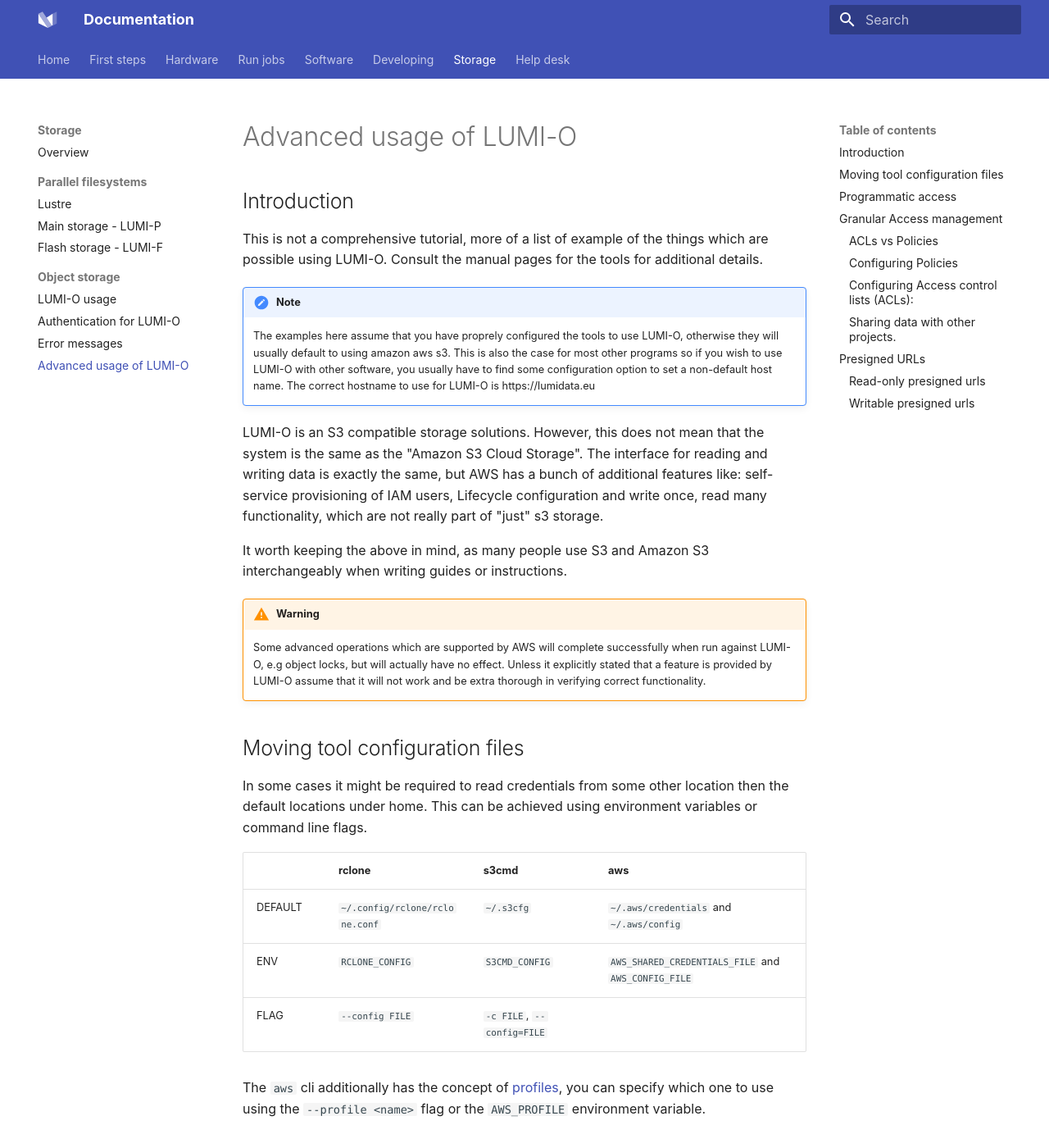
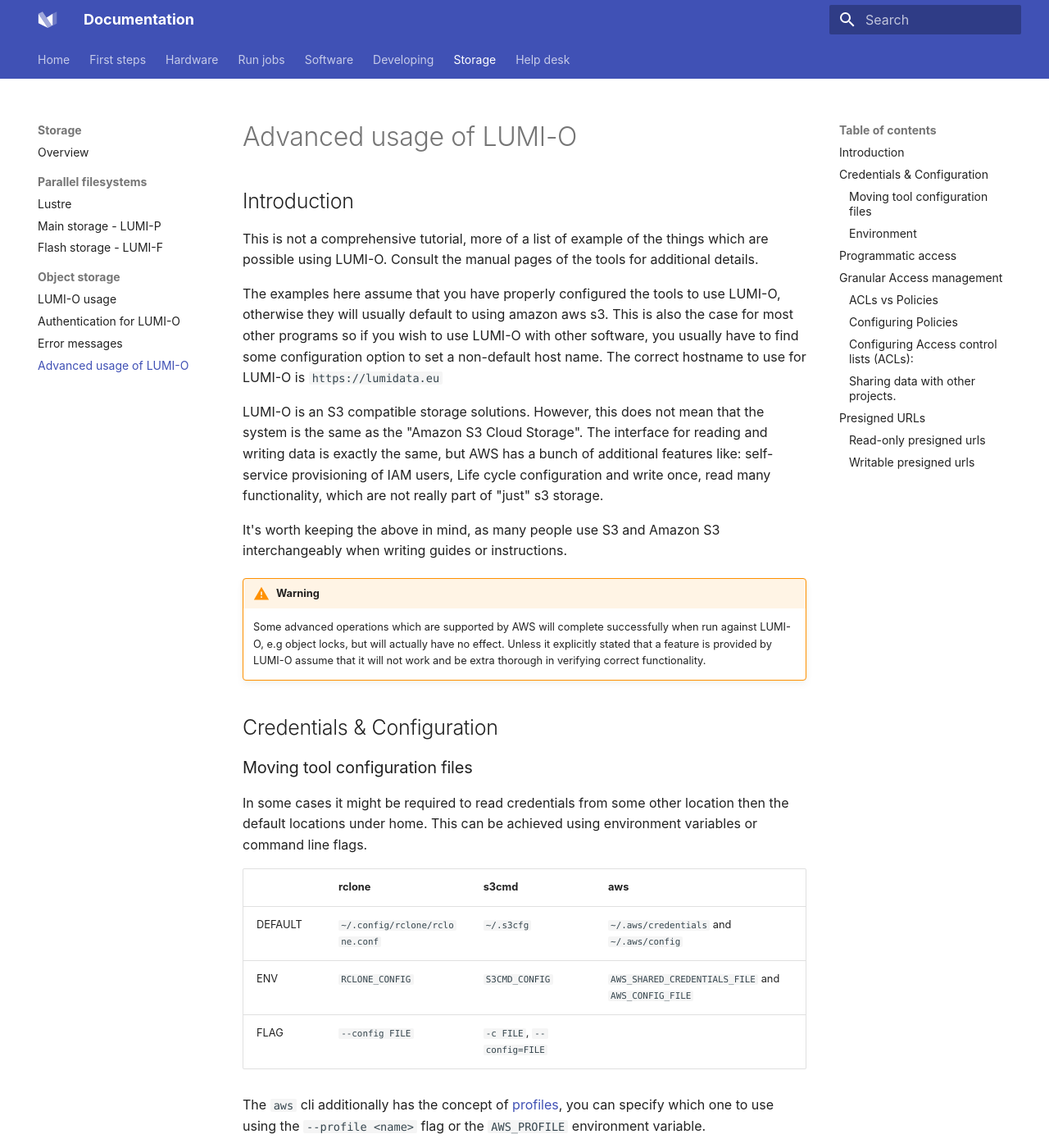
Before and after one commit to Lumi-supercomputer/lumi-userguide, an MkDocs documentation site: the page built from docs/storage/lumio/advanced.md, in a window 1280 px wide and 1400 px high. Shown: the whole window at 82% size. Built offline with MkDocs 1.6.1 and Material for MkDocs 9.7.7, drawn with Linux system fonts in a browser that asks for light colours; some of the changed text lies outside the part shown.

````diff
--- a/docs/storage/lumio/advanced.md
+++ b/docs/storage/lumio/advanced.md
@@ -4,21 +4,19 @@
 
 This is not a comprehensive tutorial, more of
 a list of example of the things which are possible using LUMI-O.
-Consult the manual pages for the tools for additional details.
+Consult the manual pages of the tools for additional details.
 
-
-!!! note
-	The examples here assume that you have proprely configured the tools to use LUMI-O,
-	otherwise they will usually default to using amazon aws s3. This is also the case for most other programs
-	so if you wish to use LUMI-O with other software, you usually have to find some configuration option to set a non-default
-	host name. The correct hostname to use for LUMI-O is https://lumidata.eu
+The examples here assume that you have properly configured the tools to use LUMI-O,
+otherwise they will usually default to using amazon aws s3. This is also the case for most other programs
+so if you wish to use LUMI-O with other software, you usually have to find some configuration option to set a non-default
+host name. The correct hostname to use for LUMI-O is `https://lumidata.eu`
 
 LUMI-O is an S3 compatible storage solutions. However, this does not mean
 that the system is the same as the "Amazon S3 Cloud Storage". The interface for reading and writing data
 is exactly the same, but AWS has a bunch of additional features like: self-service provisioning of IAM users,
-Lifecycle configuration and write once, read many functionality, which are not really part of "just" s3 storage.
+Life cycle configuration and write once, read many functionality, which are not really part of "just" s3 storage.
 
-It worth keeping the above in mind, as many people use S3 and Amazon S3 interchangeably
+It's worth keeping the above in mind, as many people use S3 and Amazon S3 interchangeably
 when writing guides or instructions.
 
 !!! warning
@@ -26,7 +24,9 @@ when writing guides or instructions.
 	LUMI-O, e.g object locks, but will actually have no effect. Unless it explicitly stated that a feature
 	is provided by LUMI-O assume that it will not work and be extra thorough in verifying correct functionality.
 
-## Moving tool configuration files
+## Credentials & Configuration
+
+### Moving tool configuration files
 
 In some cases it might be required to read
 credentials from some other location then the default
@@ -41,6 +41,17 @@ locations under home. This can be achieved using environment variables or comman
 
 The `aws` cli additionally has the concept of [profiles](https://docs.aws.amazon.com/cli/latest/userguide/cli-configure-files.html), you can specify
 which one to use using the `--profile <name>` flag or the `AWS_PROFILE` environment variable.
+
+### Environment
+
+Most programs will use the environment variables `AWS_ACCESS_KEY_ID` and `AWS_SECRET_ACCESS_KEY`
+when trying to authenticate. So these can be set if one does not wish to save the credentials on disk.
+The environment variables do not always take precedent over values set in configuration files, as
+is the case for `s3cmd` and `rclone`. This means that invalid credentials in config files will
+lead to and access denied even if there are valid credentials in the environment. The `aws` command
+will use the environment variables instead of `~/.aws/credentials` if they are set.
+`rclone` will additionally require `RCLONE_S3_ENV_AUTH=true` in the environment or `env_auth = true`
+in the config file.
 
 
 ## Programmatic access
@@ -63,7 +74,7 @@ Would fetch the buckets and return the information as a python dictionary.
 For the full list of available functions, see the [aws s3 client documentation](https://boto3.amazonaws.com/v1/documentation/api/latest/reference/services/s3.html)
 
 
-If a default profile has been configured `~/aws/credentials`
+If a default profile has been configured `~/.aws/credentials`
 the client creation can be shortened to:
 
 ```python
@@ -87,7 +98,7 @@ Using the rclone config generated by `lumio-conf` or using `s3cmd put -P` you ca
 make objects and buckets public or private. This section
 explains how to apply more granular rules than fully private/public to e.g:
 
-- Share data with a another lumi project.
+- Share data with another lumi project.
 - Restrict object access to specific IP:s
 - Allow external modification to just specific objects.
 
@@ -210,20 +221,19 @@ Another potentially useful policy is a restriction on incoming  IP:s
 
 ```
 {
-"Statement":
- [
-  {
-"Sid": "IPAllow",
-"Effect": "Allow",
-"Principal": "*",
-"Action": "s3:PutObject",
-"Resource": "arn:aws:s3:::almostpublic/data*" ,
-"Condition":
+  "Statement": [
     {
-"IpAddress": {"aws:SourceIp": "193.167.209.166"}
+      "Sid": "IPAllow",
+      "Effect": "Allow",
+      "Principal": "*",
+      "Action": "s3:PutObject",
+      "Resource": "arn:aws:s3:::almostpublic/data*" ,
+      "Condition":
+        {
+          "IpAddress": {"aws:SourceIp": "193.167.209.166"}
+        }
     }
-  }
- ]
+  ]
 }
 ```
 
@@ -285,6 +295,7 @@ s3cmd setacl --recursive --acl-private s3://<bucket_name>
 ```bash
 s3cmd setacl --recursive --acl-grant=read:'<proj_id>$<proj_id>' s3://<bucket_name>/
 ```
+
 Would grant read access to all objects in the `<bucket_name>` bucket for the `<proj_id>` project.
 The single quotes are important as otherwise the shell might interpret `$<proj_id>` as an (empty) variable
 
@@ -296,8 +307,6 @@ The single quotes are important as otherwise the shell might interpret `$<proj_i
 !!! warning
 	Permissions granted with `--acl-grant` are not revoked automatically when running `--acl-private`
 	and they have to be explicitly removed with `--acl-revoke`
-
-
 
 The `aws` cli has a larger selection of acl settings than `s3cmd`, e.g
 
````
Also changed, not shown: other parts of docs/storage/lumio/advanced.md (+5 -5 lines).
